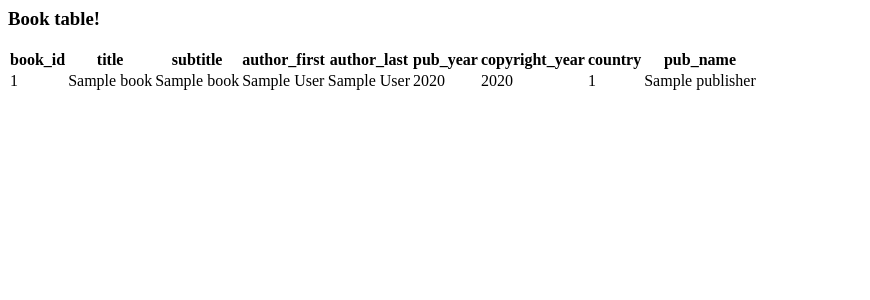
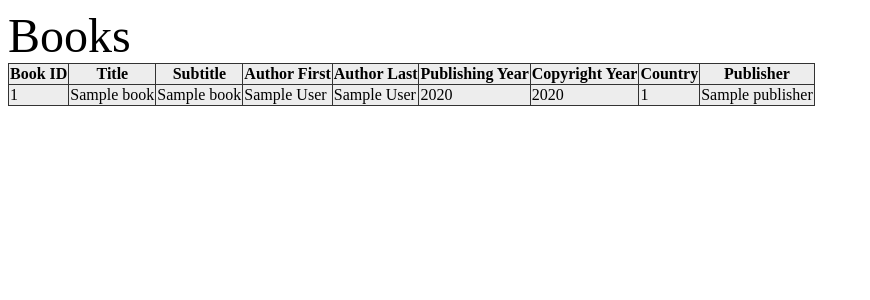
Before and after one commit to henryh23/BookWebPage, a Flask app: page /books in a window 1280 px wide. Shown: the top 300 px of the page, without its empty margins (0-870 px from the left). Run offline with Flask 2, Linux system fonts and the light colour scheme; tables that the repository leaves empty or names only in its code hold one stand-in row (values such as "Sample post"); data that the repository does not hold is empty; some libraries are stand-ins or nearby versions.

Commit message:
Made tables for publisher and books look nicer

```diff
--- a/routes.py
+++ b/routes.py
@@ -18,18 +18,18 @@ def show_sample_template():
     cur.execute("SELECT b.book_id, b.title, b.subtitle, b.author_first, b.author_last, b.pub_year, b.copyright_year, b.country, p.pub_name FROM Book AS b LEFT OUTER  JOIN Publisher AS p ON b.pub_id = p.pub_id ORDER BY book_id")
     books = cur.fetchall()
     book_string = str(books)
-    title = "Book table!"
+    title = "Books"
 
     header_list = [
-        'book_id',
-        'title',
-        'subtitle',
-        'author_first',
-        'author_last',
-        'pub_year',
-        'copyright_year',
-        'country',
-        'pub_name'
+        'Book ID',
+        'Title',
+        'Subtitle',
+        'Author First',
+        'Author Last',
+        'Publishing Year',
+        'Copyright Year',
+        'Country',
+        'Publisher'
         ]
 
     rows = []
@@ -57,13 +57,13 @@ def show_publisher_template():
     cur.execute("SELECT * FROM Publisher")
     publishers = cur.fetchall()
     publisher_string = str(publishers)
-    title = "Publisher table!"
+    title = "Publishers"
 
     header_list = [
-        'pub_id',
-        'pub_name',
-        'pub_address',
-        'pub_phoneNumber'
+        'Publisher Id',
+        'Name',
+        'Address',
+        'Phone Number'
         ]
 
     rows = []
--- a/templates/example.html
+++ b/templates/example.html
@@ -1,32 +1,37 @@
 <html>
   <style>
+
     table, th, td {
-  border: 1px solid white;
+      border: 1px solid #333333;
       border-collapse: collapse;
     }
+
     th, td {
-  background-color: #ffffff;
+      background-color: #EDEDED;
     }
   </style>
 
   <title>Sample Template</title>
 
-<h3>{{title}}</h3>
+  <div >
+    <font size="+5">{{title}}</font>
+  </div>
+
+  <div id="container">
     <table>
+      <tr>
+        {% for header in headers %}
+        <th>{{header}}</th>
+        {% endfor %}
+      </tr>
 
-    <tr>
-      {%for header in headers%}
-      <th>{{header}}</th>
-      {%endfor%}
-    </tr>
-    {%for row in table_rows%}
+      {% for row in table_rows %}
       <tr>
         {% for column in row %}
         <td>{{column}}</td>
-      {%endfor%}
+        {% endfor %}
       </tr>
-    {%endfor%}
+      {% endfor %}
     </table>
-
-
+  </div>
 </html>
```
Lines whose indentation alone changed are shown as unchanged.
